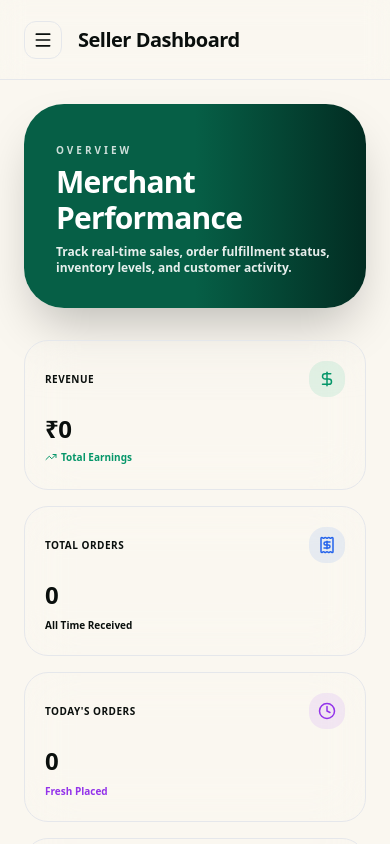
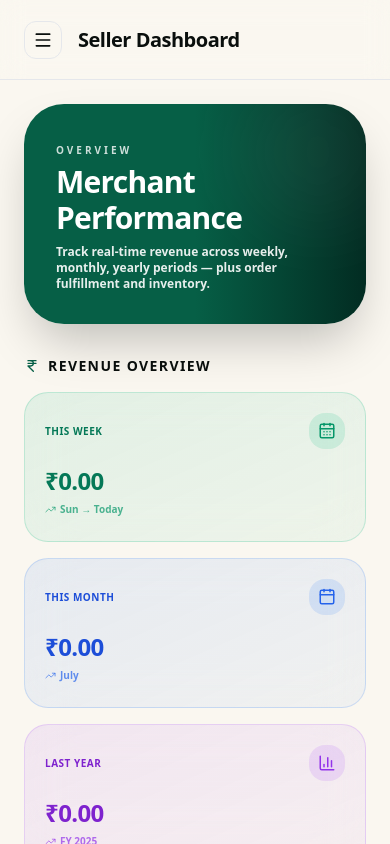
Before and after one commit to rahuladhikaey/asaliswad-seller, a Next.js app: page /dashboard in a window 390 px wide. Built offline with nearby package versions, Linux system fonts and the light colour scheme; no server answers.

Commit message:
feat(seller): add period revenue cards (This Week / This Month / Last Year / All Time) to main dashboard

```diff
--- a/src/app/dashboard/page.tsx
+++ b/src/app/dashboard/page.tsx
@@ -6,16 +6,36 @@ import type { Product, Order } from "@shared/types";
 import {
   ShoppingBag,
   Receipt,
-  DollarSign,
   AlertTriangle,
   ArrowRight,
   Package,
   TrendingUp,
   Clock,
   Truck,
-  CheckCircle2
+  IndianRupee,
+  CalendarDays,
+  Calendar,
+  BarChart3,
+  Infinity as InfinityIcon
 } from "lucide-react";
 import Link from "next/link";
+
+// ── Revenue period helpers ──────────────────────────────────────────────────
+function startOfDay(d: Date)  { const r = new Date(d); r.setHours(0,0,0,0); return r; }
+function startOfWeek(d: Date) { const r = new Date(d); r.setDate(r.getDate() - r.getDay()); r.setHours(0,0,0,0); return r; }
+function startOfMonth(d: Date){ return new Date(d.getFullYear(), d.getMonth(), 1); }
+function startOfYear(d: Date) { return new Date(d.getFullYear(), 0, 1); }
+function startOfLastYear(d: Date){ return new Date(d.getFullYear() - 1, 0, 1); }
+function endOfLastYear(d: Date)  { return new Date(d.getFullYear() - 1, 11, 31, 23, 59, 59, 999); }
+
+function revenueInRange(orders: any[], from: Date, to: Date): number {
+  return orders
+    .filter(o => {
+      const d = new Date(o.created_at);
+      return d >= from && d <= to;
+    })
+    .reduce((s, o) => s + (Number(o._revenue) || 0), 0);
+}
 
 export default function SellerDashboard() {
   const [loading, setLoading] = useState(true);
@@ -24,9 +44,12 @@ export default function SellerDashboard() {
     totalOrders: 0,
     todaysOrders: 0,
     pendingOrders: 0,
-    totalSales: 0,
-    revenue: 0,
-    lowStock: 0
+    lowStock: 0,
+    // Revenue buckets
+    revenueWeekly: 0,
+    revenueMonthly: 0,
+    revenueLastYear: 0,
+    revenueAllTime: 0,
   });
   const [recentOrders, setRecentOrders] = useState<any[]>([]);
 
@@ -43,11 +66,9 @@ export default function SellerDashboard() {
 
       const sellerProducts = (products || []) as Product[];
       const sellerProductIds = sellerProducts.map(p => p.id);
-
-      // 2. Count low stock products
       const lowStockCount = sellerProducts.filter(p => (p.stock ?? 0) <= (p.low_stock_limit ?? 5)).length;
 
-      // 3. Fetch all orders
+      // 2. Fetch all orders
       const { data: orders } = await supabase
         .from("orders")
         .select("*")
@@ -55,13 +76,12 @@ export default function SellerDashboard() {
 
       const allOrders = (orders || []) as Order[];
 
-      // 4. Filter and process orders belonging to this seller
+      // 3. Filter and process orders belonging to this seller
       let sellerOrderCount = 0;
       let todayCount = 0;
       let pendingCount = 0;
-      let totalSalesVolume = 0;
-      let sellerRevenue = 0;
       const filteredRecentOrders: any[] = [];
+      const sellerOrdersWithRevenue: any[] = [];
 
       const todayStr = new Date().toISOString().split("T")[0];
 
@@ -69,30 +89,33 @@ export default function SellerDashboard() {
         try {
           const orderDateStr = new Date(order.created_at || "").toISOString().split("T")[0];
           const isToday = orderDateStr === todayStr;
-
-          // Direct seller check or item match
           const isDirectSellerOrder = order.seller_id === user.id;
           let sellerItems: any[] = [];
 
           if (order.items && Array.isArray(order.items)) {
             sellerItems = order.items.filter((item: any) => sellerProductIds.includes(item.product_id || item.id));
           } else if (order.product_details) {
-            const items = JSON.parse(order.product_details || "[]");
+            try {
+              const items = typeof order.product_details === "string"
+                ? JSON.parse(order.product_details)
+                : order.product_details;
               sellerItems = items.filter((item: any) => sellerProductIds.includes(item.id));
+            } catch (_) {}
           }
 
           if (isDirectSellerOrder || sellerItems.length > 0) {
             sellerOrderCount++;
             if (isToday) todayCount++;
-            if (order.order_status === "placed" || order.order_status === "pending" || order.order_status === "processing") {
+            if (["placed", "pending", "processing", "PLACED", "PENDING", "PROCESSING"].includes(order.order_status || "")) {
               pendingCount++;
             }
 
-            const itemsRevenue = sellerItems.reduce((sum: number, item: any) => sum + (item.subtotal || (item.price * item.quantity)), 0);
-            const orderRevenue = itemsRevenue > 0 ? itemsRevenue : (order.total_amount || 0);
+            const itemsRevenue = sellerItems.reduce((sum: number, item: any) =>
+              sum + (item.subtotal || (item.price * item.quantity) || 0), 0);
+            const orderRevenue = itemsRevenue > 0 ? itemsRevenue : (Number(order.total_amount) || 0);
 
-            sellerRevenue += Number(orderRevenue);
-            totalSalesVolume += sellerItems.reduce((sum: number, item: any) => sum + (item.quantity || 1), 0);
+            // store with _revenue for period calcs
+            sellerOrdersWithRevenue.push({ ...order, _revenue: orderRevenue });
 
             if (filteredRecentOrders.length < 5) {
               filteredRecentOrders.push({
@@ -111,14 +134,23 @@ export default function SellerDashboard() {
         }
       });
 
+      // 4. Revenue period calculations
+      const now = new Date();
+      const revenueWeekly    = revenueInRange(sellerOrdersWithRevenue, startOfWeek(now),     now);
+      const revenueMonthly   = revenueInRange(sellerOrdersWithRevenue, startOfMonth(now),    now);
+      const revenueLastYear  = revenueInRange(sellerOrdersWithRevenue, startOfLastYear(now), endOfLastYear(now));
+      const revenueAllTime   = sellerOrdersWithRevenue.reduce((s, o) => s + (Number(o._revenue) || 0), 0);
+
       setStats({
         totalProducts: sellerProducts.length,
         totalOrders: sellerOrderCount,
         todaysOrders: todayCount,
         pendingOrders: pendingCount,
-        totalSales: totalSalesVolume,
-        revenue: sellerRevenue,
-        lowStock: lowStockCount
+        lowStock: lowStockCount,
+        revenueWeekly,
+        revenueMonthly,
+        revenueLastYear,
+        revenueAllTime,
       });
       setRecentOrders(filteredRecentOrders);
 
@@ -132,117 +164,175 @@ export default function SellerDashboard() {
   useEffect(() => {
     fetchDashboardData();
 
-    // Supabase Realtime WebSockets for zero-refresh seller monitoring
     const channel = supabase
       .channel("seller-dashboard-realtime")
-      .on("postgres_changes", { event: "*", schema: "public", table: "orders" }, () => fetchDashboardData())
+      .on("postgres_changes", { event: "*", schema: "public", table: "orders" },   () => fetchDashboardData())
       .on("postgres_changes", { event: "*", schema: "public", table: "products" }, () => fetchDashboardData())
-      .on("postgres_changes", { event: "*", schema: "public", table: "seller_notifications" }, () => fetchDashboardData())
       .subscribe();
 
-    return () => {
-      supabase.removeChannel(channel);
-    };
+    return () => { supabase.removeChannel(channel); };
   }, []);
 
   if (loading) {
     return (
       <div className="flex h-64 items-center justify-center">
         <div className="flex flex-col items-center gap-3">
-          <div className="animate-spin rounded-full h-8 w-8 border-t-2 border-primary"></div>
+          <div className="animate-spin rounded-full h-8 w-8 border-t-2 border-primary" />
           <span className="text-xs font-bold text-text-muted">Loading metrics...</span>
         </div>
       </div>
     );
   }
 
+  const fmt = (n: number) => `₹${n.toLocaleString("en-IN", { minimumFractionDigits: 2, maximumFractionDigits: 2 })}`;
+
   return (
     <div className="space-y-8">
       {/* Welcome Banner */}
       <div className="rounded-[2.5rem] bg-gradient-to-r from-primary via-emerald-800 to-emerald-950 p-8 text-white shadow-2xl relative overflow-hidden">
+        <div className="absolute -top-8 -right-8 h-40 w-40 rounded-full bg-white/5 blur-2xl pointer-events-none" />
         <div className="relative z-10">
           <span className="text-[10px] font-black uppercase tracking-[0.3em] opacity-80">Overview</span>
           <h1 className="text-3xl font-black tracking-tight mt-1">Merchant Performance</h1>
           <p className="mt-2 text-xs font-bold opacity-90 max-w-xl">
-            Track real-time sales, order fulfillment status, inventory levels, and customer activity.
+            Track real-time revenue across weekly, monthly, yearly periods — plus order fulfillment and inventory.
           </p>
         </div>
       </div>
 
-      {/* Metric Cards Grid */}
-      <div className="grid grid-cols-1 sm:grid-cols-2 lg:grid-cols-3 xl:grid-cols-6 gap-4">
-        {/* Total Revenue */}
-        <div className="rounded-3xl bg-foreground/[0.03] p-5 border border-foreground/[0.06] backdrop-blur-xl">
+      {/* ── Revenue Period Cards ── */}
+      <div>
+        <div className="flex items-center gap-2 mb-4">
+          <IndianRupee size={16} className="text-primary" />
+          <h2 className="text-sm font-black uppercase tracking-widest text-text-muted">Revenue Overview</h2>
+        </div>
+        <div className="grid grid-cols-1 sm:grid-cols-2 xl:grid-cols-4 gap-4">
+
+          {/* This Week */}
+          <div className="rounded-3xl bg-gradient-to-br from-emerald-500/10 to-emerald-500/5 border border-emerald-500/20 p-5 backdrop-blur-xl">
             <div className="flex items-center justify-between">
-            <span className="text-[10px] font-black uppercase tracking-wider text-text-muted">Revenue</span>
-            <div className="h-9 w-9 rounded-2xl bg-emerald-500/10 flex items-center justify-center text-emerald-600 dark:text-emerald-400">
-              <DollarSign size={18} />
+              <span className="text-[10px] font-black uppercase tracking-wider text-emerald-700 dark:text-emerald-400">This Week</span>
+              <div className="h-9 w-9 rounded-2xl bg-emerald-500/15 flex items-center justify-center text-emerald-600">
+                <CalendarDays size={18} />
               </div>
             </div>
-          <p className="mt-4 text-2xl font-black tracking-tight">₹{stats.revenue.toLocaleString('en-IN')}</p>
-          <span className="text-[10px] font-bold text-emerald-600 dark:text-emerald-400 mt-1 inline-flex items-center gap-1">
-            <TrendingUp size={12} /> Total Earnings
+            <p className="mt-4 text-2xl font-black tracking-tight text-emerald-700 dark:text-emerald-300">{fmt(stats.revenueWeekly)}</p>
+            <span className="text-[10px] font-bold text-emerald-600/70 mt-1 inline-flex items-center gap-1">
+              <TrendingUp size={11} /> Sun → Today
             </span>
           </div>
+
+          {/* This Month */}
+          <div className="rounded-3xl bg-gradient-to-br from-blue-500/10 to-blue-500/5 border border-blue-500/20 p-5 backdrop-blur-xl">
+            <div className="flex items-center justify-between">
+              <span className="text-[10px] font-black uppercase tracking-wider text-blue-700 dark:text-blue-400">This Month</span>
+              <div className="h-9 w-9 rounded-2xl bg-blue-500/15 flex items-center justify-center text-blue-600">
+                <Calendar size={18} />
+              </div>
+            </div>
+            <p className="mt-4 text-2xl font-black tracking-tight text-blue-700 dark:text-blue-300">{fmt(stats.revenueMonthly)}</p>
+            <span className="text-[10px] font-bold text-blue-600/70 mt-1 inline-flex items-center gap-1">
+              <TrendingUp size={11} /> {new Date().toLocaleString("en-IN", { month: "long" })}
+            </span>
+          </div>
+
+          {/* Last Year */}
+          <div className="rounded-3xl bg-gradient-to-br from-purple-500/10 to-purple-500/5 border border-purple-500/20 p-5 backdrop-blur-xl">
+            <div className="flex items-center justify-between">
+              <span className="text-[10px] font-black uppercase tracking-wider text-purple-700 dark:text-purple-400">Last Year</span>
+              <div className="h-9 w-9 rounded-2xl bg-purple-500/15 flex items-center justify-center text-purple-600">
+                <BarChart3 size={18} />
+              </div>
+            </div>
+            <p className="mt-4 text-2xl font-black tracking-tight text-purple-700 dark:text-purple-300">{fmt(stats.revenueLastYear)}</p>
+            <span className="text-[10px] font-bold text-purple-600/70 mt-1 inline-flex items-center gap-1">
+              <TrendingUp size={11} /> FY {new Date().getFullYear() - 1}
+            </span>
+          </div>
+
+          {/* All Time */}
+          <div className="rounded-3xl bg-gradient-to-br from-amber-500/10 to-amber-500/5 border border-amber-500/20 p-5 backdrop-blur-xl">
+            <div className="flex items-center justify-between">
+              <span className="text-[10px] font-black uppercase tracking-wider text-amber-700 dark:text-amber-400">All Time</span>
+              <div className="h-9 w-9 rounded-2xl bg-amber-500/15 flex items-center justify-center text-amber-600">
+                <TrendingUp size={18} />
+              </div>
+            </div>
+            <p className="mt-4 text-2xl font-black tracking-tight text-amber-700 dark:text-amber-300">{fmt(stats.revenueAllTime)}</p>
+            <span className="text-[10px] font-bold text-amber-600/70 mt-1 inline-block">Total Cumulative</span>
+          </div>
+
+        </div>
+      </div>
+
+      {/* ── Operations Metric Cards ── */}
+      <div>
+        <div className="flex items-center gap-2 mb-4">
+          <Package size={16} className="text-primary" />
+          <h2 className="text-sm font-black uppercase tracking-widest text-text-muted">Operations</h2>
+        </div>
+        <div className="grid grid-cols-2 sm:grid-cols-3 xl:grid-cols-5 gap-4">
 
           {/* Total Orders */}
           <div className="rounded-3xl bg-foreground/[0.03] p-5 border border-foreground/[0.06] backdrop-blur-xl">
             <div className="flex items-center justify-between">
               <span className="text-[10px] font-black uppercase tracking-wider text-text-muted">Total Orders</span>
-            <div className="h-9 w-9 rounded-2xl bg-blue-500/10 flex items-center justify-center text-blue-600 dark:text-blue-400">
-              <Receipt size={18} />
+              <div className="h-8 w-8 rounded-2xl bg-blue-500/10 flex items-center justify-center text-blue-600">
+                <Receipt size={16} />
               </div>
             </div>
             <p className="mt-4 text-2xl font-black tracking-tight">{stats.totalOrders}</p>
-          <span className="text-[10px] font-bold text-text-muted mt-1 inline-block">All Time Received</span>
+            <span className="text-[10px] font-bold text-text-muted mt-1 inline-block">All Time</span>
           </div>
 
           {/* Today's Orders */}
           <div className="rounded-3xl bg-foreground/[0.03] p-5 border border-foreground/[0.06] backdrop-blur-xl">
             <div className="flex items-center justify-between">
-            <span className="text-[10px] font-black uppercase tracking-wider text-text-muted">Today's Orders</span>
-            <div className="h-9 w-9 rounded-2xl bg-purple-500/10 flex items-center justify-center text-purple-600 dark:text-purple-400">
-              <Clock size={18} />
+              <span className="text-[10px] font-black uppercase tracking-wider text-text-muted">Today</span>
+              <div className="h-8 w-8 rounded-2xl bg-purple-500/10 flex items-center justify-center text-purple-600">
+                <Clock size={16} />
               </div>
             </div>
             <p className="mt-4 text-2xl font-black tracking-tight">{stats.todaysOrders}</p>
-          <span className="text-[10px] font-bold text-purple-600 dark:text-purple-400 mt-1 inline-block">Fresh Placed</span>
+            <span className="text-[10px] font-bold text-purple-600 mt-1 inline-block">Fresh Placed</span>
           </div>
 
           {/* Pending Orders */}
           <div className="rounded-3xl bg-foreground/[0.03] p-5 border border-foreground/[0.06] backdrop-blur-xl">
             <div className="flex items-center justify-between">
-            <span className="text-[10px] font-black uppercase tracking-wider text-text-muted">Pending Orders</span>
-            <div className="h-9 w-9 rounded-2xl bg-amber-500/10 flex items-center justify-center text-amber-600 dark:text-amber-400">
-              <Truck size={18} />
+              <span className="text-[10px] font-black uppercase tracking-wider text-text-muted">Pending</span>
+              <div className="h-8 w-8 rounded-2xl bg-amber-500/10 flex items-center justify-center text-amber-600">
+                <Truck size={16} />
               </div>
             </div>
             <p className="mt-4 text-2xl font-black tracking-tight">{stats.pendingOrders}</p>
-          <span className="text-[10px] font-bold text-amber-600 dark:text-amber-400 mt-1 inline-block">Needs Processing</span>
+            <span className="text-[10px] font-bold text-amber-600 mt-1 inline-block">Needs Action</span>
           </div>
 
-        {/* Active Products */}
+          {/* Products */}
           <div className="rounded-3xl bg-foreground/[0.03] p-5 border border-foreground/[0.06] backdrop-blur-xl">
             <div className="flex items-center justify-between">
               <span className="text-[10px] font-black uppercase tracking-wider text-text-muted">Products</span>
-            <div className="h-9 w-9 rounded-2xl bg-primary/10 flex items-center justify-center text-primary">
-              <ShoppingBag size={18} />
+              <div className="h-8 w-8 rounded-2xl bg-primary/10 flex items-center justify-center text-primary">
+                <ShoppingBag size={16} />
               </div>
             </div>
             <p className="mt-4 text-2xl font-black tracking-tight">{stats.totalProducts}</p>
             <span className="text-[10px] font-bold text-text-muted mt-1 inline-block">Active Listings</span>
           </div>
 
-        {/* Low Stock Alert */}
+          {/* Low Stock */}
           <div className="rounded-3xl bg-foreground/[0.03] p-5 border border-foreground/[0.06] backdrop-blur-xl">
             <div className="flex items-center justify-between">
               <span className="text-[10px] font-black uppercase tracking-wider text-text-muted">Low Stock</span>
-            <div className="h-9 w-9 rounded-2xl bg-rose-500/10 flex items-center justify-center text-rose-600 dark:text-rose-400">
-              <AlertTriangle size={18} />
+              <div className="h-8 w-8 rounded-2xl bg-rose-500/10 flex items-center justify-center text-rose-600">
+                <AlertTriangle size={16} />
               </div>
             </div>
             <p className="mt-4 text-2xl font-black tracking-tight">{stats.lowStock}</p>
-          <span className="text-[10px] font-bold text-rose-600 dark:text-rose-400 mt-1 inline-block">Action Required</span>
+            <span className="text-[10px] font-bold text-rose-600 mt-1 inline-block">Action Required</span>
+          </div>
+
         </div>
       </div>
 
@@ -284,7 +374,7 @@ export default function SellerDashboard() {
                     <td className="py-4 font-black">{ord.order_number}</td>
                     <td className="py-4">{ord.customer_name}</td>
                     <td className="py-4 text-text-muted">
-                      {new Date(ord.created_at).toLocaleDateString()}
+                      {new Date(ord.created_at).toLocaleDateString("en-IN", { day: "numeric", month: "short", year: "numeric" })}
                     </td>
                     <td className="py-4">
                       <span className="inline-flex items-center px-3 py-1 rounded-full text-[10px] font-black uppercase tracking-wider bg-amber-500/10 text-amber-600 dark:text-amber-400">
@@ -292,7 +382,7 @@ export default function SellerDashboard() {
                       </span>
                     </td>
                     <td className="py-4 text-right font-black text-primary">
-                      ₹{Number(ord.total_amount).toLocaleString('en-IN')}
+                      ₹{Number(ord.total_amount).toLocaleString("en-IN")}
                     </td>
                   </tr>
                 ))}
```
Lines whose indentation alone changed are shown as unchanged.
